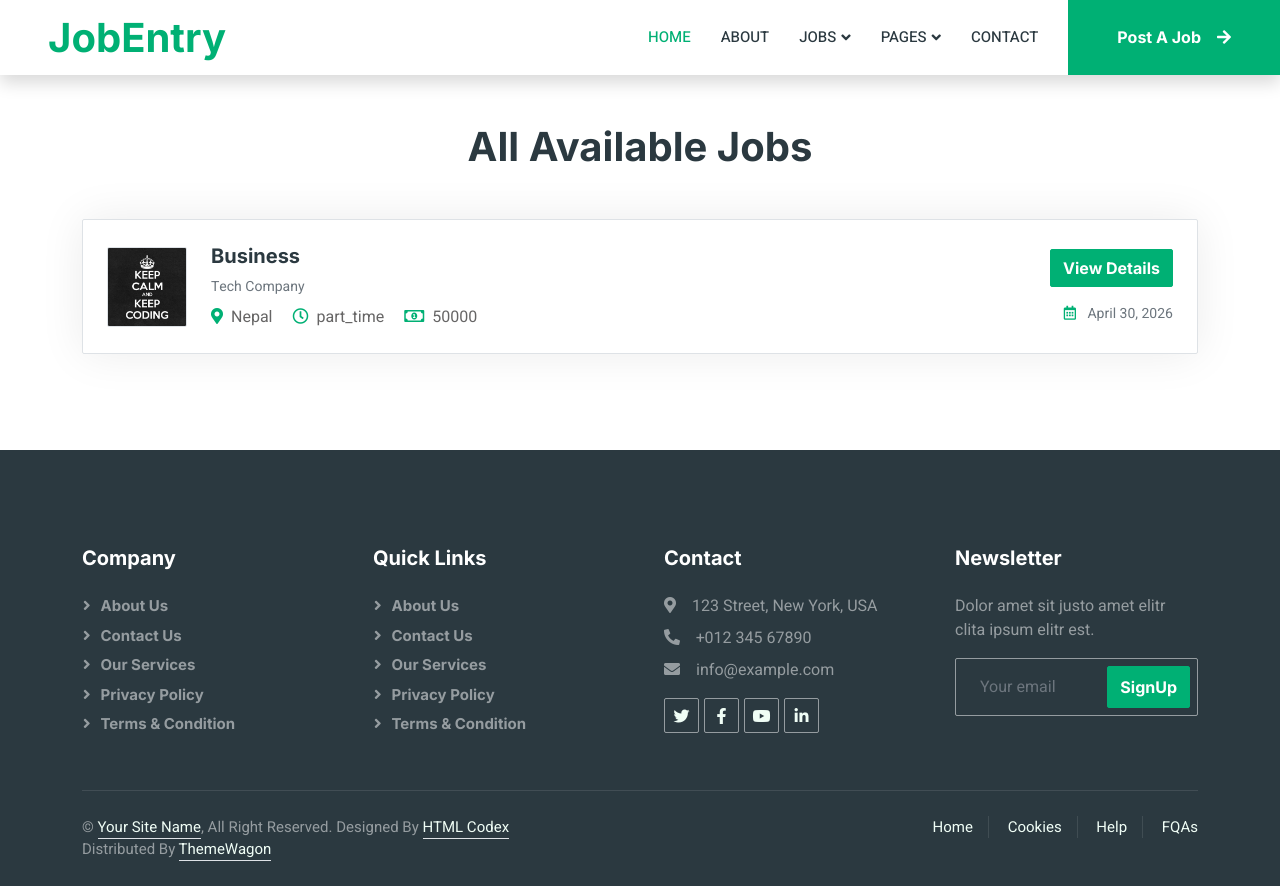
After one commit to manishpandit01/job-portal, a Django app: page /job-list/ in a window 1280 px wide. The commit adds this page. Run offline with Django 5.2, Linux system fonts and the light colour scheme; data comes from the database, SQL or seed files in the repository; some libraries are stand-ins or nearby versions.

Commit message:
Adding job list

```diff
--- a/jobportal/urls.py
+++ b/jobportal/urls.py
@@ -5,5 +5,6 @@ urlpatterns = [
     path('about/', views.AboutView.as_view(), name='about'),
     path("job-category/",views.JobCategoryView.as_view(),name='category_jobs'),
     path("testimonial/",views.TestimonialView.as_view(),name="testimonial"),
-    path("contact/",views.ContactCreateView.as_view(),name="contact")
+    path("contact/",views.ContactCreateView.as_view(),name="contact"),
+    path("job-list/",views.CategoryListView.as_view(),name="job_list"),
 ]
--- a/jobportal/views.py
+++ b/jobportal/views.py
@@ -41,7 +41,7 @@ class AboutView(TemplateView):
 
 class JobCategoryView(ListView):
     model=Category
-    template_name="jobportal/list/category.html"
+    template_name="jobportal/category/category.html"
     context_object_name="categories"
 
     def get_queryset(self):
@@ -56,8 +56,7 @@ class CategoryListView(ListView):
     context_object_name="posts"
 
     def get_queryset(self):
-        category_id=self.kwargs.get('category_id')
-        return JobPost.objects.filter(category_id=category_id).select_related("company","category").order_by("-created_at")
+        return JobPost.objects.all().order_by("-created_at")
 
 class TestimonialView(ListView):
     model=Testimonial
--- /dev/null
+++ b/templates/jobportal/list/list.html
@@ -0,0 +1,42 @@
+{% extends "jobportal/base.html" %}
+{% load static %}
+
+{% block content %}
+    <!-- Jobs Start -->
+        <div class="container-xxl py-5">
+            <div class="container">
+                <h1 class="text-center mb-5 wow fadeInUp" data-wow-delay="0.1s">All Available Jobs</h1>
+
+
+
+                <!-- Jobs Listing -->
+                <div class="row g-4">
+                    {% for post in posts %}
+                    <div class="col-12 wow fadeInUp" data-wow-delay="0.1s">
+                        <div class="job-item p-4 h-100 border rounded">
+                            <div class="row g-4">
+                                <div class="col-md-8 d-flex align-items-center">
+                                    <img class="flex-shrink-0 img-fluid border rounded" src="{{post.logo.url}}" alt="" style="width: 80px; height: 80px; object-fit: cover;">
+                                    <div class="text-start ps-4">
+                                        <h5 class="mb-2">{{post.title}}</h5>
+                                        <p class="text-muted small mb-2">{{post.company.name}}</p>
+                                        <span class="text-truncate me-3"><i class="fa fa-map-marker-alt text-primary me-2"></i>{{post.company.location}}</span>
+                                        <span class="text-truncate me-3"><i class="far fa-clock text-primary me-2"></i>{{post.job_type}}</span>
+                                        <span class="text-truncate me-0"><i class="far fa-money-bill-alt text-primary me-2"></i>{{post.salary}}</span>
+                                    </div>
+                                </div>
+                                <div class="col-md-4 d-flex flex-column align-items-start align-items-md-end justify-content-center">
+                                    <div class="d-flex mb-3 gap-2">
+                                        <a href="job-detail.html" class="btn btn-primary">View Details</a>
+                                    </div>
+                                    <small class="text-muted"><i class="far fa-calendar-alt text-primary me-2"></i>{{post.created_at|date:" F j, Y"}}</small>
+                                </div>
+                            </div>
+                        </div>
+                    </div>
+                    {% endfor %}
+                </div>
+            </div>
+        </div>
+        <!-- Jobs End -->
+{% endblock  %}
--- a/templates/jobportal/nav.html
+++ b/templates/jobportal/nav.html
@@ -13,7 +13,7 @@
                     <div class="nav-item dropdown">
                         <a href="#" class="nav-link dropdown-toggle" data-bs-toggle="dropdown">Jobs</a>
                         <div class="dropdown-menu rounded-0 m-0">
-                            <a href="#" class="dropdown-item">Job List</a>
+                            <a href="{% url 'job_list' %}" class="dropdown-item">Job List</a>
                             <a href="job-detail.html" class="dropdown-item">Job Detail</a>
                         </div>
                     </div>
```
Also changed, not shown: templates/jobportal/category/category.html (renamed from templates/jobportal/list/category.html).
